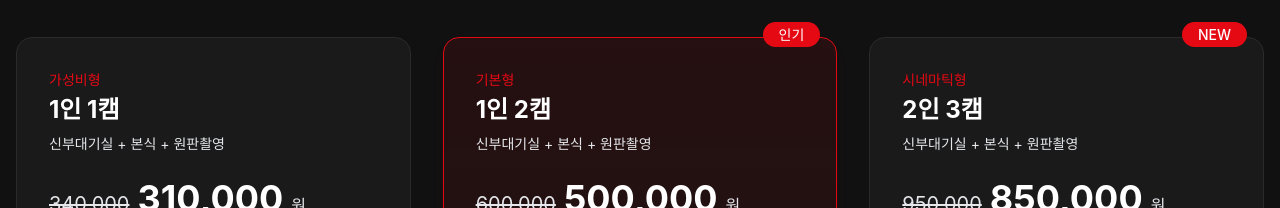
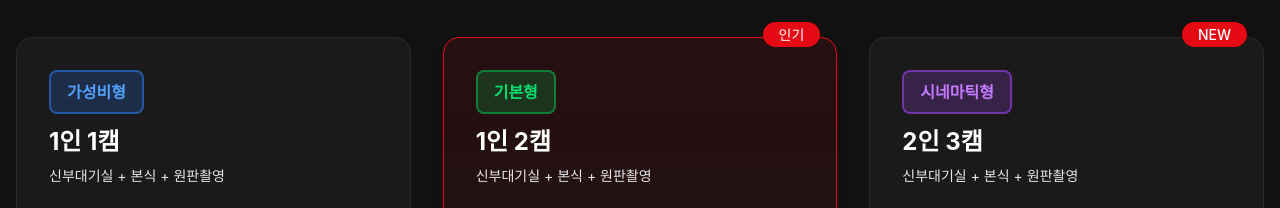
Before and after one commit to dlw1rma/rauvfilm, a Next.js app: page /pricing in a window 1280 px wide. Shown: the part 284-492 px from the top of the page. Built offline with nearby package versions, Linux system fonts and the light colour scheme.

Commit message:
상품 업뎃

```diff
--- a/app/portfolio/page-client.tsx
+++ b/app/portfolio/page-client.tsx
@@ -42,6 +42,7 @@ export default function PortfolioPageClient() {
   const [selectedVideo, setSelectedVideo] = useState<{ videoId: string; title: string } | null>(null);
   const [loading, setLoading] = useState(true);
   const [searchQuery, setSearchQuery] = useState("");
+  const [selectedCategory, setSelectedCategory] = useState<string>("전체");
 
   useEffect(() => {
     fetch("/api/portfolio")
@@ -115,14 +116,38 @@ export default function PortfolioPageClient() {
   const currentHeroVideoId = isMobile ? mobileHeroVideoId : desktopHeroVideoId;
   const currentHeroVideoDimensions = isMobile ? mobileHeroVideoDimensions : desktopHeroVideoDimensions;
 
-  // 검색 필터링
+  // 카테고리별 색상 매핑
+  const getCategoryColor = (category: string) => {
+    switch (category) {
+      case "가성비형":
+        return "bg-blue-500/20 text-blue-400 border-blue-500/30";
+      case "기본형":
+        return "bg-green-500/20 text-green-400 border-green-500/30";
+      case "시네마틱형":
+        return "bg-purple-500/20 text-purple-400 border-purple-500/30";
+      default:
+        return "bg-accent/10 text-accent border-accent/30";
+    }
+  };
+
+  // 카테고리 목록 추출
+  const categories = ["전체", ...Array.from(new Set(portfolioItems.map(item => item.category)))];
+
+  // 필터링 (카테고리 + 검색)
   const filteredItems = portfolioItems.filter((item) => {
-    if (!searchQuery.trim()) return true;
-    const query = searchQuery.toLowerCase();
-    return (
-      item.title.toLowerCase().includes(query) ||
-      item.category.toLowerCase().includes(query)
-    );
+    // 카테고리 필터
+    if (selectedCategory !== "전체" && item.category !== selectedCategory) {
+      return false;
+    }
+    // 검색 필터
+    if (searchQuery.trim()) {
+      const query = searchQuery.toLowerCase();
+      return (
+        item.title.toLowerCase().includes(query) ||
+        item.category.toLowerCase().includes(query)
+      );
+    }
+    return true;
   });
 
   if (loading) {
@@ -219,6 +244,31 @@ export default function PortfolioPageClient() {
 
         <div className="py-20 px-4">
           <div className="mx-auto max-w-7xl">
+            {/* Category Filter */}
+            <div className="mb-8">
+              <div className="flex flex-wrap items-center justify-center gap-3 mb-6">
+                {categories.map((category) => (
+                  <button
+                    key={category}
+                    onClick={() => setSelectedCategory(category)}
+                    className={`px-6 py-3 rounded-lg font-semibold text-sm transition-all ${
+                      selectedCategory === category
+                        ? category === "가성비형"
+                          ? "bg-blue-500 text-white shadow-lg shadow-blue-500/30"
+                          : category === "기본형"
+                          ? "bg-green-500 text-white shadow-lg shadow-green-500/30"
+                          : category === "시네마틱형"
+                          ? "bg-purple-500 text-white shadow-lg shadow-purple-500/30"
+                          : "bg-accent text-white shadow-lg shadow-accent/30"
+                        : "bg-muted text-muted-foreground hover:bg-muted/80 border border-border"
+                    }`}
+                  >
+                    {category}
+                  </button>
+                ))}
+              </div>
+            </div>
+
             {/* Search Bar */}
             <div className="mb-8">
               <div className="relative max-w-md mx-auto">
@@ -241,7 +291,7 @@ export default function PortfolioPageClient() {
                   type="text"
                   value={searchQuery}
                   onChange={(e) => setSearchQuery(e.target.value)}
-                  placeholder="제목 또는 카테고리로 검색..."
+                  placeholder="제목으로 검색..."
                   className="w-full pl-12 pr-4 py-3 rounded-lg border border-border bg-background text-foreground placeholder:text-muted-foreground focus:outline-none focus:ring-2 focus:ring-accent focus:border-transparent transition-all"
                 />
                 {searchQuery && (
@@ -266,7 +316,7 @@ export default function PortfolioPageClient() {
                   </button>
                 )}
               </div>
-              {searchQuery && (
+              {(searchQuery || selectedCategory !== "전체") && (
                 <p className="mt-3 text-center text-sm text-muted-foreground">
                   {filteredItems.length}개의 결과를 찾았습니다
                 </p>
@@ -328,8 +378,8 @@ export default function PortfolioPageClient() {
                       )}
                     </div>
                     {/* Category & Title */}
-                    <div className="space-y-2">
-                      <span className="inline-block rounded-full bg-accent/10 px-3 py-1 text-xs font-medium text-accent">
+                    <div className="space-y-3">
+                      <span className={`inline-block rounded-lg border px-4 py-2 text-sm font-bold ${getCategoryColor(item.category)}`}>
                         {item.category}
                       </span>
                       <h3 className="text-lg font-semibold group-hover:text-accent transition-colors line-clamp-2">
--- a/app/pricing/page.tsx
+++ b/app/pricing/page.tsx
@@ -156,8 +156,20 @@ export default function PricingPage() {
               )}
 
               <div className="mb-6">
-                <p className="text-sm font-medium text-accent">{plan.subtitle}</p>
-                <h3 className="mt-1 text-2xl font-bold">{plan.name}</h3>
+                <div className="mb-3">
+                  <span className={`inline-block rounded-lg border-2 px-4 py-2 text-base font-bold ${
+                    plan.subtitle === "가성비형"
+                      ? "bg-blue-500/20 text-blue-400 border-blue-500/50"
+                      : plan.subtitle === "기본형"
+                      ? "bg-green-500/20 text-green-400 border-green-500/50"
+                      : plan.subtitle === "시네마틱형"
+                      ? "bg-purple-500/20 text-purple-400 border-purple-500/50"
+                      : "bg-accent/10 text-accent border-accent/50"
+                  }`}>
+                    {plan.subtitle}
+                  </span>
+                </div>
+                <h3 className="text-2xl font-bold">{plan.name}</h3>
                 <p className="mt-2 text-sm text-muted-foreground">
                   {plan.description}
                 </p>
```
